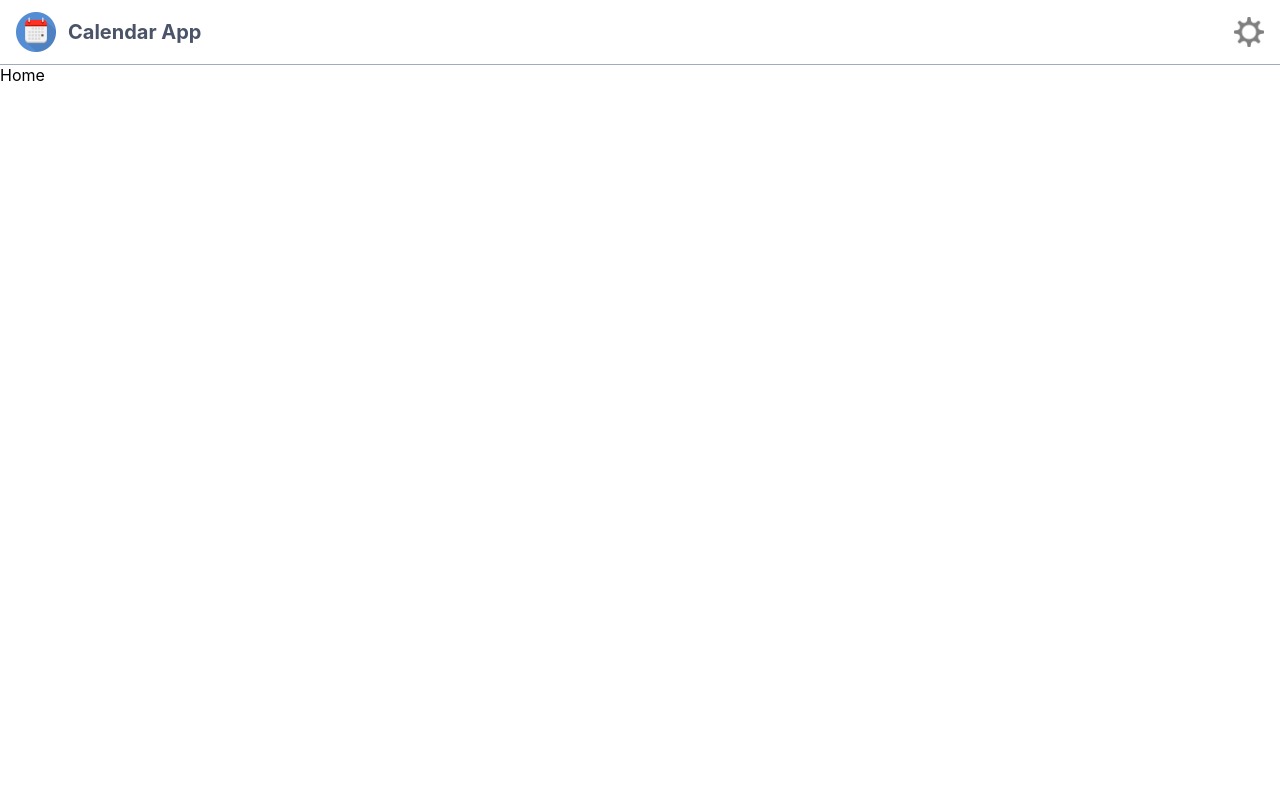
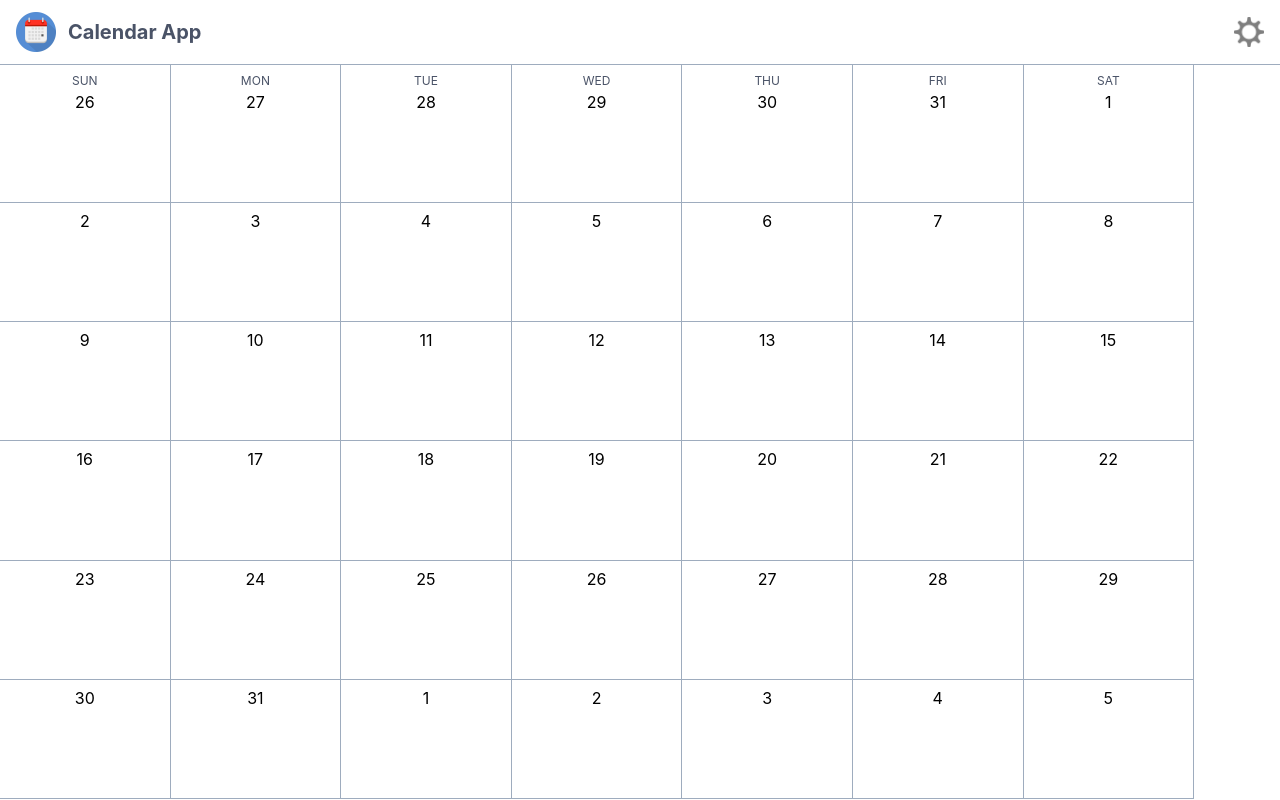
Before and after one commit to Matheswaaran/calendar-app, a React (Create React App) app: page / in a window 1280 px wide. Built offline with nearby package versions, Linux system fonts and the light colour scheme.

Commit message:
feat: Added Calendar component (#5)

```diff
--- /dev/null
+++ b/src/components/calendar/index.css
@@ -0,0 +1,29 @@
+.calendar-container {
+  display: flex;
+  flex-wrap: wrap;
+  align-items: stretch;
+  justify-content: flex-start;
+  height: 100%;
+}
+
+.date-container {
+  width: 12%;
+  border: 1px solid #9EACBE;
+  padding: 8px;
+  margin-top: -1px;
+  margin-left: -1px;
+  display: flex;
+  flex-direction: column;
+  align-items: center;
+  justify-content: flex-start;
+}
+.date-container .day-of-week{
+  color: #4A5367;
+  text-transform: uppercase;
+  font-size: 12px;
+  margin-bottom: 4px;
+}
+
+.date-container:nth-child(n+8) .day-of-week{
+  display: none;
+}
--- /dev/null
+++ b/src/components/calendar/index.js
@@ -0,0 +1,22 @@
+import React from "react";
+import "./index.css";
+import { getCalenderDates, renderDaysOfWeek } from "./utils";
+
+const Calendar = (props) => {
+  const dates = getCalenderDates(0, 2022);
+
+  return (
+    <div className="calendar-container">
+      {dates.map((date, i) => (
+        <div className="date-container" key={i}>
+          <span className="day-of-week">
+            {renderDaysOfWeek(date.day_of_week)}
+          </span>
+          <span>{date.date}</span>
+        </div>
+      ))}
+    </div>
+  );
+};
+
+export default Calendar;
--- /dev/null
+++ b/src/components/calendar/utils.js
@@ -0,0 +1,79 @@
+const getCalenderDates = (month, year) => {
+  let no_of_days_in_month = new Date(year, month + 1, 0).getDate();
+  let days = Array(no_of_days_in_month)
+    .fill(0)
+    .map((_, i) => ({
+      date: i + 1,
+      month: month,
+      year: year,
+      day_of_week: new Date(year, month, i + 1).getDay(),
+    }));
+
+  let days_to_add_before = getDatesToAddBefore(days[0], year, month);
+
+  let remaining_days_to_add =
+    7 - ((days_to_add_before.length + days.length) % 7);
+
+  let days_to_add_after = getDatesToAddAfter(
+    remaining_days_to_add,
+    year,
+    month
+  );
+
+  return [...days_to_add_before, ...days, ...days_to_add_after];
+};
+
+const getDatesToAddBefore = (first_day_of_current_month, year, month) => {
+  return Array(first_day_of_current_month.day_of_week)
+    .fill(0)
+    .map((_, i) => {
+      let date = new Date(
+        year,
+        month,
+        i - first_day_of_current_month.day_of_week + 1
+      );
+      return {
+        date: date.getDate(),
+        month: date.getMonth(),
+        year: date.getYear(),
+        day_of_week: date.getDay(),
+      };
+    });
+};
+
+const getDatesToAddAfter = (remaining_days_to_add, year, month) => {
+  return Array(remaining_days_to_add)
+    .fill(0)
+    .map((_, i) => {
+      let date = new Date(year, month + 1, i + 1);
+      return {
+        date: date.getDate(),
+        month: date.getMonth(),
+        year: date.getYear(),
+        day_of_week: date.getDay(),
+      };
+    });
+};
+
+const renderDaysOfWeek = (day_of_week) => {
+  switch (day_of_week) {
+    case 0:
+      return "sun";
+    case 1:
+      return "mon";
+    case 2:
+      return "tue";
+    case 3:
+      return "wed";
+    case 4:
+      return "thu";
+    case 5:
+      return "fri";
+    case 6:
+      return "sat";
+    default:
+      return null;
+  }
+};
+
+export { getCalenderDates, renderDaysOfWeek };
--- /dev/null
+++ b/src/pages/Home/index.css
@@ -0,0 +1,3 @@
+.home-container {
+  height: calc(100vh - 66px);
+}
--- a/src/pages/Home/index.js
+++ b/src/pages/Home/index.js
@@ -1,7 +1,13 @@
 import React from "react";
+import "./index.css";
+import Calendar from "../../components/calendar";
 
 const Home = (props) => {
-  return <div>Home</div>;
+  return (
+    <div className="home-container">
+      <Calendar />
+    </div>
+  );
 };
 
 export default Home;
```
